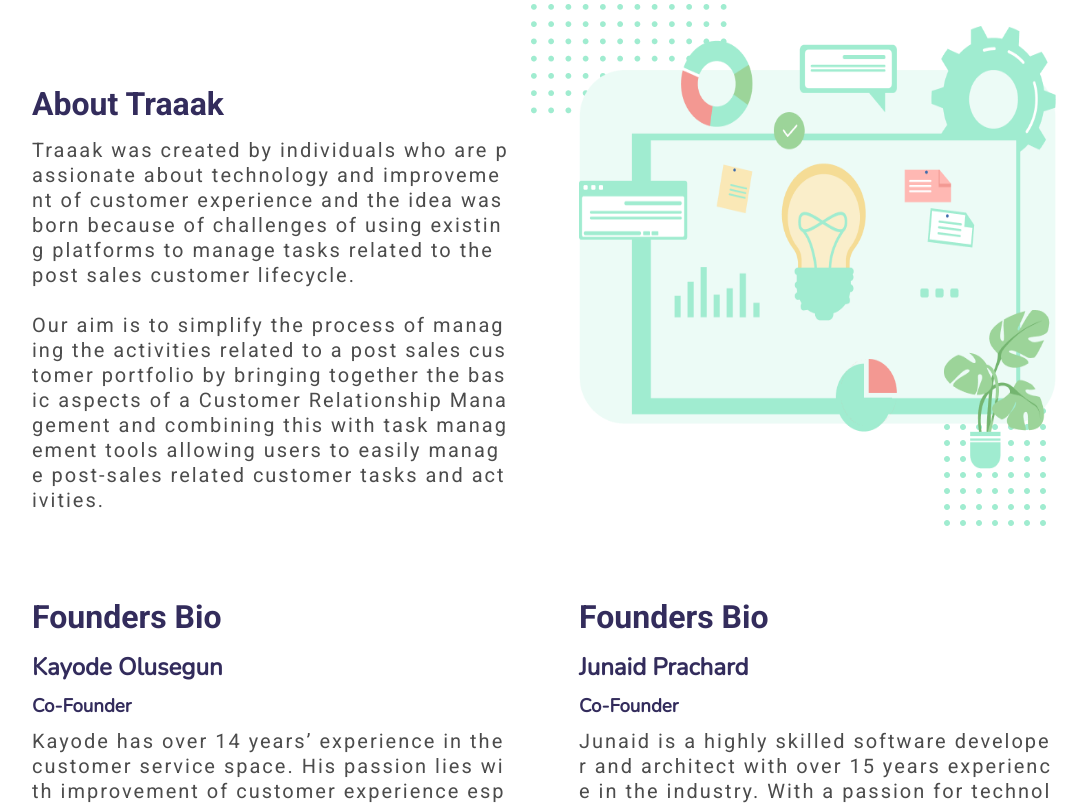
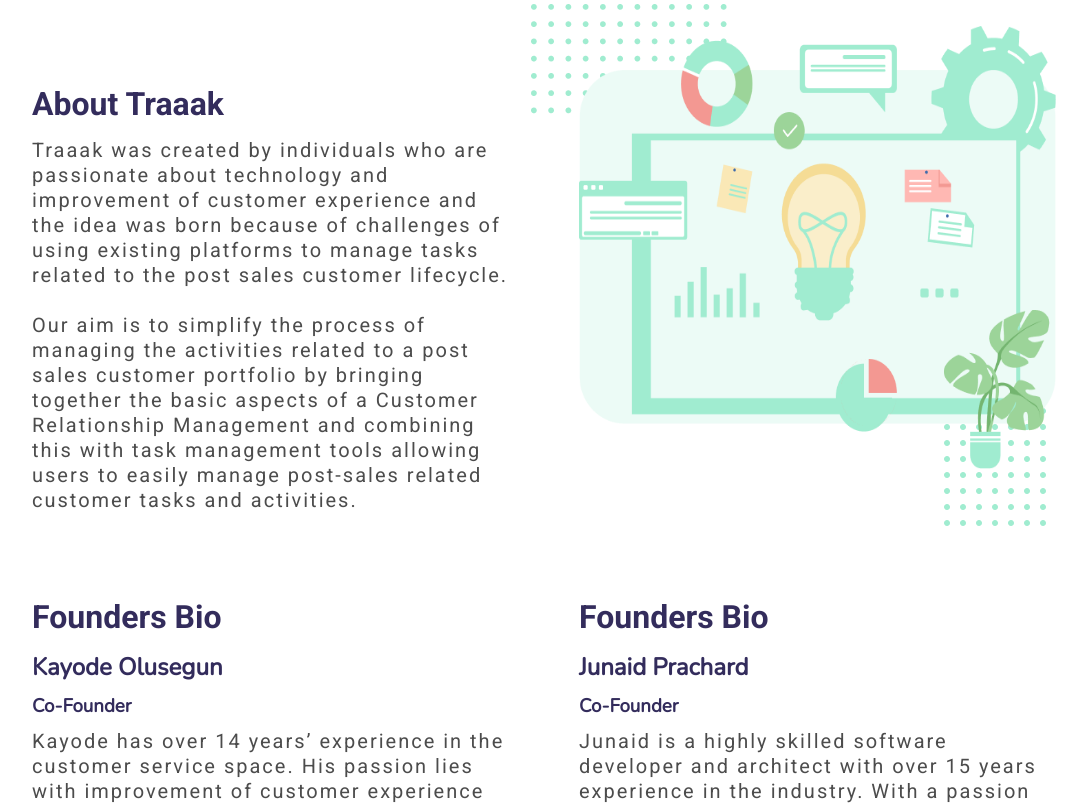
Before and after one commit to junaidp/taasklanding, a React (Create React App) app: page /about in a window 1280 px wide. Shown: the part 460-1265 px from the top of the page, without its empty margins (96-1183 px from the left). Built offline with nearby package versions, Linux system fonts and the light colour scheme; a web font is replaced by a local one.

Commit message:
Text Breaking Fixed

```diff
--- a/src/components/AboutComponents/AboutContent.css
+++ b/src/components/AboutComponents/AboutContent.css
@@ -30,8 +30,7 @@
 .aboutContent p {
   color: #4c4c4c;
   font-family: "Nunito", sans-serif;
-  font-size: 20px;
-  word-break: break-all;
+  font-size: 20px;;
 }
 
 .aboutImageWrapper {
```
